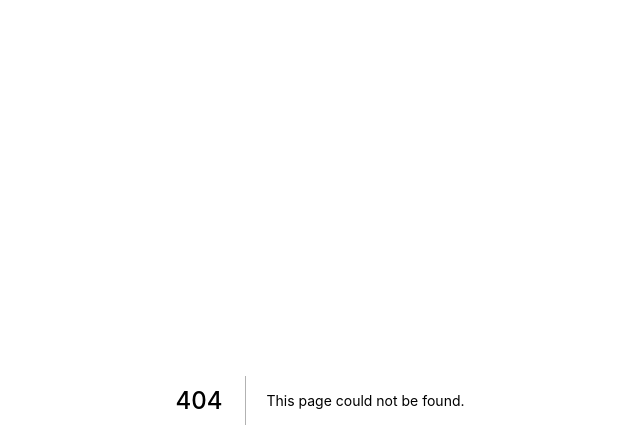
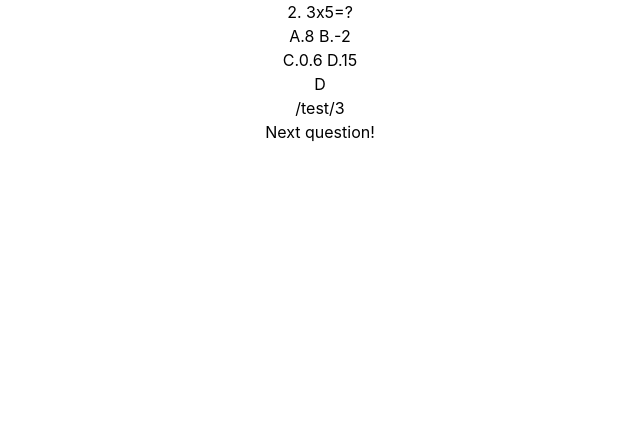
Before and after one commit to GlockTian/fitts_choice, a Next.js app: page /test/2 in a window 1280 px wide. Before the commit this address had no page. Shown: the top 448 px of the page, without its empty margins (320-960 px from the left). Built offline with nearby package versions, Linux system fonts and the light colour scheme.

Commit message:
Change to dynamic routing with question ids

```diff
--- a/pages/test.js
+++ b/pages/test.js
@@ -4,7 +4,8 @@ import path from 'path';
 import getConfig from 'next/config';
 import Link from 'next/link';
 import { useState } from 'react';
-import { setUncaughtExceptionCaptureCallback } from 'process';
+import { useRouter } from 'next/router';
+
 
 
 export default function Test(props){
@@ -34,7 +35,6 @@ export default function Test(props){
 }
 
 export async function getStaticProps() {
-  const { serverRuntimeConfig } = getConfig()
   const relativeToPub = 'question';
   const dir = path.resolve('./public', relativeToPub);
   const filePath = path.join(dir,'questions.json')
--- /dev/null
+++ b/pages/test/[id].js
@@ -0,0 +1,58 @@
+import React from 'react'
+import fsPromises from 'fs/promises';
+import path from 'path';
+import { useRouter } from 'next/router';
+import Link from 'next/link';
+
+
+export default function Test(props){
+    const router = useRouter();
+    const { id } = router.query;
+    const questions = props.questions;
+    const num = parseInt(id,10)-1
+    const next = "/test/"+questions[num].nextId.toString();
+  return (
+    <div className="row">
+      <div className="col-md-6 offset-md-3">
+        <div className="card">
+          <div className="card-body text-center">
+          <h2>{questions[num].id}.{" "}{questions[num].title}</h2>
+          <h3>A.{questions[num].A}{" "}{" "}B.{questions[num].B}</h3>
+              <h3>C.{questions[num].C}{" "}{" "}D.{questions[num].D}</h3>
+              <p>{questions[num].answer}</p>
+              <p>{next}</p>
+              <Link href={{pathname :next}}>
+                <a>Next question!</a>
+              </Link>
+          </div>
+        </div>
+      </div>
+    </div>
+  )
+}
+
+export async function getStaticPaths() {
+    const relativeToPub = 'question';
+    const dir = path.resolve('./public', relativeToPub);
+    const filePath = path.join(dir,'questions.json')
+    const jsonData = await fsPromises.readFile(filePath);
+    const objectData = JSON.parse(jsonData);
+    const questions = objectData.questions;
+
+  const paths = questions.map((question) => ({
+    params: { id: question.id.toString() },
+  }))
+
+  return { paths, fallback: false }
+}
+
+
+export async function getStaticProps() {
+  const relativeToPub = 'question';
+  const dir = path.resolve('./public', relativeToPub);
+  const filePath = path.join(dir,'questions.json')
+  const jsonData = await fsPromises.readFile(filePath);
+  const objectData = JSON.parse(jsonData);
+
+  return { props:  objectData  }
+}
--- a/public/question/questions.json
+++ b/public/question/questions.json
@@ -1,24 +1,24 @@
 {
     "questions":[
         {
-            "id":1,
+            "id":"1",
             "title":"1+1=?",
             "A":"1",
             "B":"2",
             "C":"0",
             "D":"-1",
             "answer":"B",
-            "nextId":2
+            "nextId":"2"
         },
         {
-            "id":2,
+            "id":"2",
             "title":"3x5=?",
             "A":"8",
             "B":"-2",
             "C":"0.6",
             "D":"15",
             "answer":"D",
-            "nextId":3
+            "nextId":"3"
         }
     ]
 }
```
